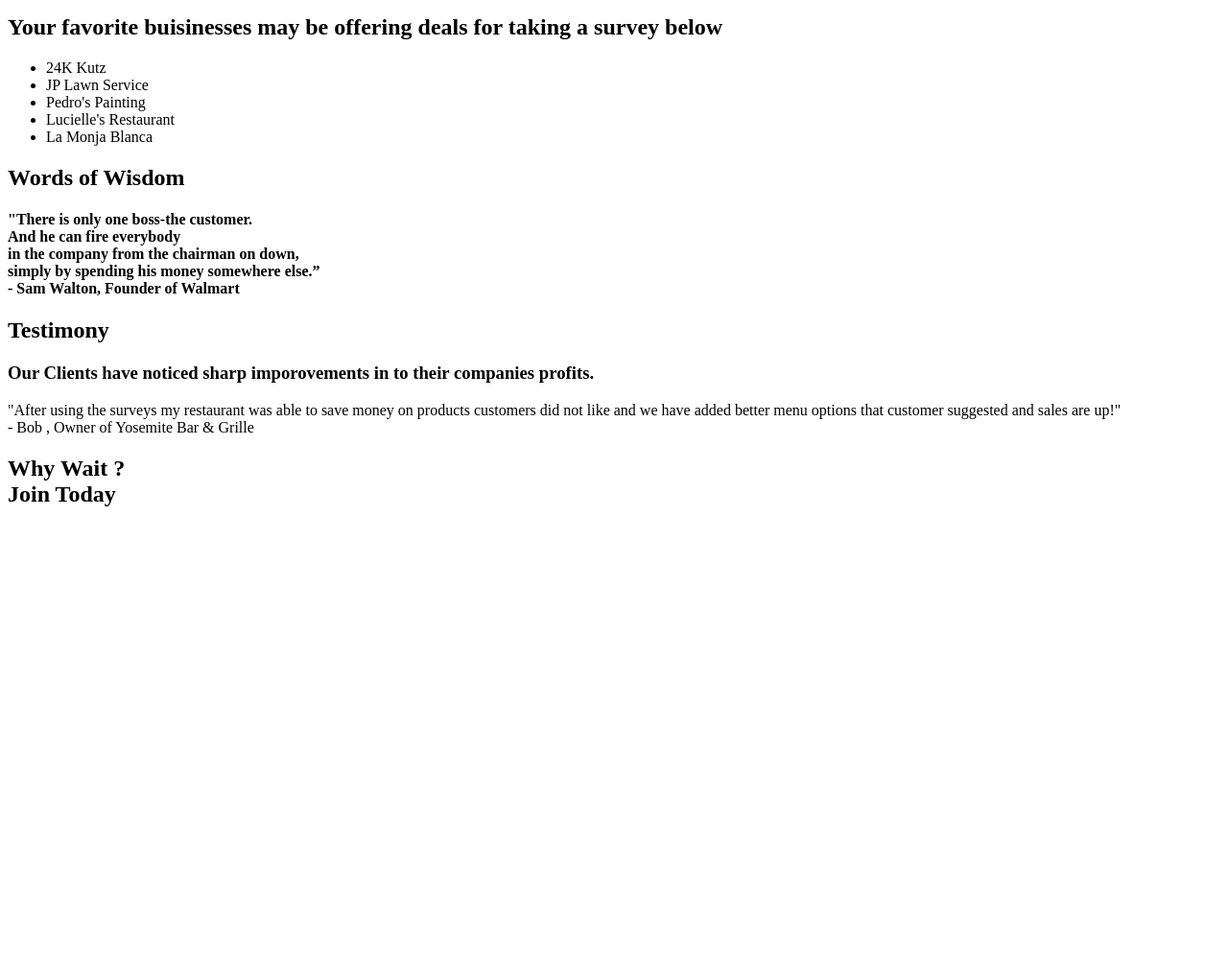
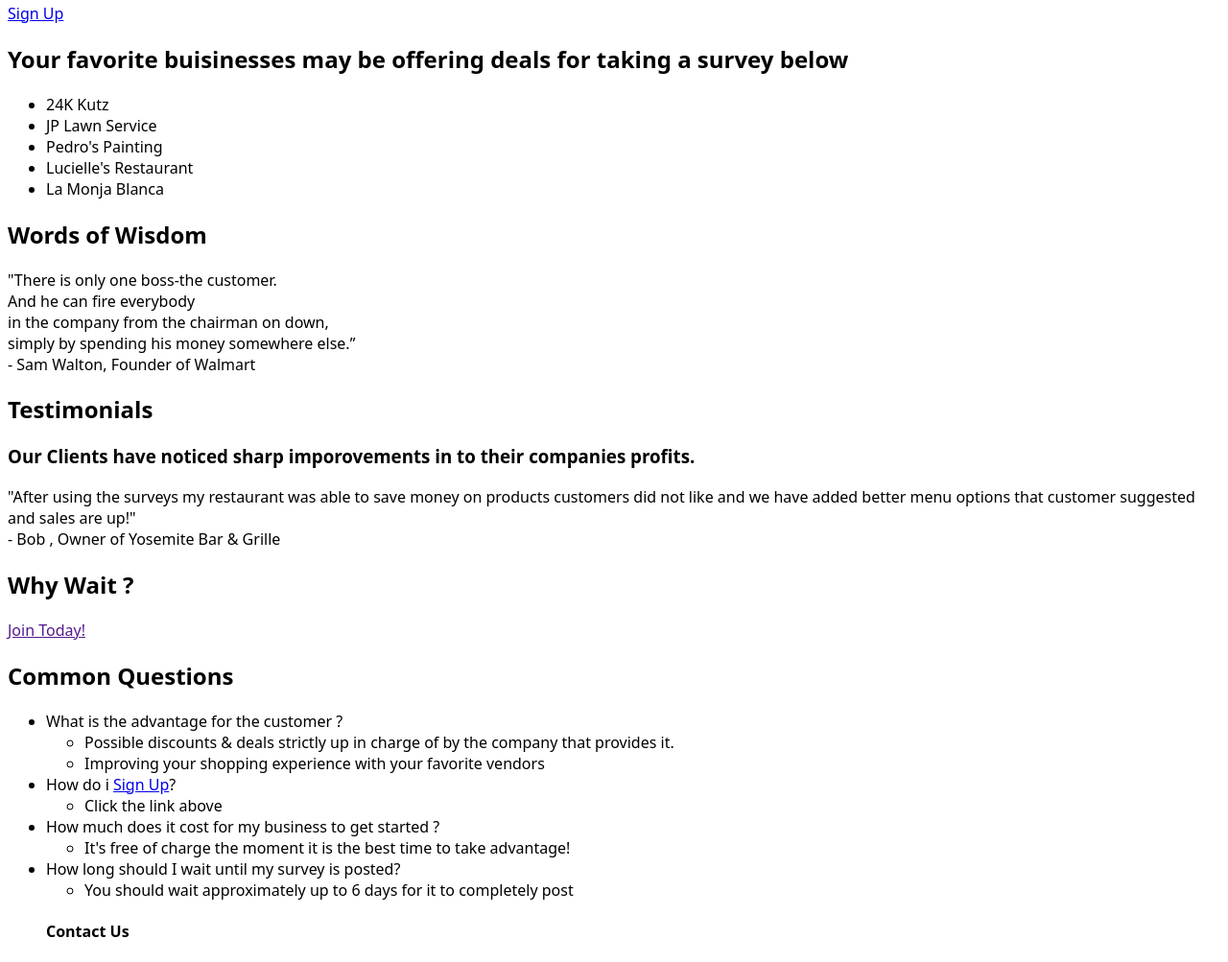
Before and after one commit to LaaaXeD/Survey.github.io, a plain HTML site: page newindex.html in a window 1280 px wide. Shown: the part 225-1228 px from the top of the page at 96% size. Before the commit the page ends 800 px from the top, so only its background shows below. Drawn offline with Linux system fonts and the light colour scheme.

Commit message:
More bones before CSS is added

```diff
--- a/newindex.html
+++ b/newindex.html
@@ -4,6 +4,7 @@
     <meta charset="UTF-8">
     <meta name="viewport" content="width=device-width, initial-scale=1.0">
     <title>Survey Gurus</title>
+    <link rel="stylesheet" href="newstyles.css">
 </head>
 <body>
 
@@ -43,32 +44,69 @@
 
 <div class="quote">
     <h2>Words of Wisdom</h2>
-    <h4>"There is only one boss-the customer.<br />
+    <p>"There is only one boss-the customer.<br />
         And he can fire everybody <br>
         in the company from the chairman on down, <br>
         simply by spending his money somewhere else.” <br>
-        - Sam Walton, Founder of Walmart</h2>
+        - Sam Walton, Founder of Walmart</p>
 </div>
 
 <!-- Testimonials -->
 <div class="testimony">
-    <h2>Testimony</h2>
+    <h2>Testimonials</h2>
     <h3>Our Clients have noticed sharp imporovements in to their companies profits.</h3>
-    <p>"After using the surveys my restaurant was able to save money on products customers did not like and we have added better menu options that customer suggested and sales are up!" <br>
+        <p>"After using the surveys my restaurant was able to save money on products customers did not like and we have added better menu options that customer suggested and sales are up!" <br>
     - Bob , Owner of Yosemite Bar & Grille </p>
 </div>
 
 
 <!-- Call to Action -->
 <div class="cta">
-    <h2>Why Wait ? <br>
-    Join Today</h2>
+    <h2>Why Wait ?</h2>
+    <a href="">Join Today!</a>
 
 </div>
-<!-- Contact -->
+
+<!-- FAQ -->
+<div class="faq">
+    <h2>Common Questions</h2>
+    <ul>
+
+        <li>What is the advantage for the customer ?</li>
+            <ul>
+                <li>Possible discounts & deals strictly up in charge of by the company that provides it.</li>
+                <li>Improving your shopping experience with your favorite vendors </li>
+            </ul>
+
+            <li>How do i <a href="#">Sign Up</a>?
+                <ul>
+                    <li>Click the link above</li>
+                </ul>
+            </li>
+
+        <li>How much does it cost for my business to get started ?</li>
+        <ul>
+            <li>It's free of charge the moment it is the best time to take advantage!</li>
+        </ul>
+
+        <li>How long should I wait until my survey is posted?</li>
+        <ul>
+            <li>You should wait approximately up to 6 days for it to completely post</li>
+        </ul>
+    </ul>
+</div>
+
+
+<!-- Footer -->
+<footer>
+
+    <ul>
+        <h4>Contact Us</h4>
 
 
 
+    </ul>
+</footer>
 
 
 </body>
--- a/newstyles.css
+++ b/newstyles.css
@@ -0,0 +1,4 @@
+body {
+    font-family: system-ui, -apple-system, BlinkMacSystemFont, 'Segoe UI', Roboto, Oxygen, Ubuntu, Cantarell, 'Open Sans', 'Helvetica Neue', sans-serif;
+
+}
```
